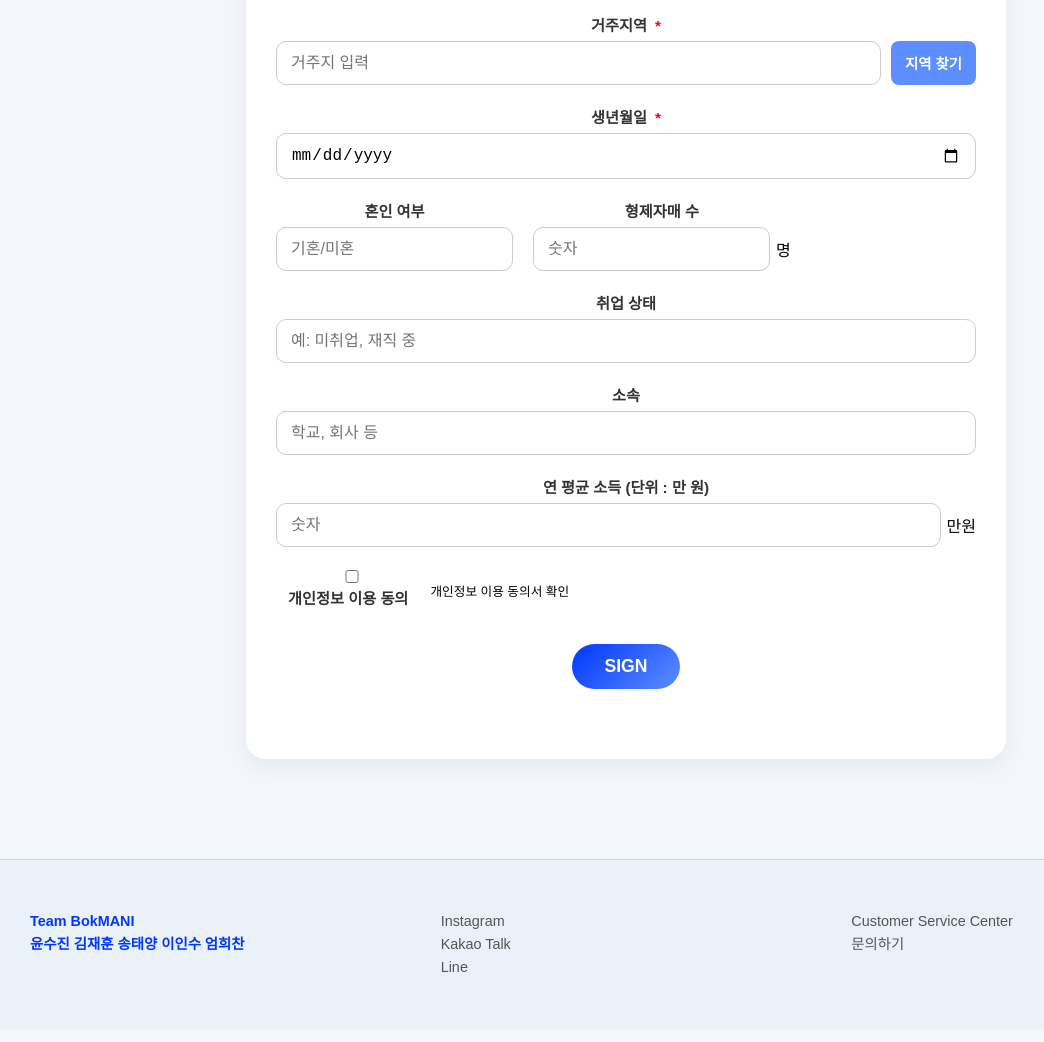
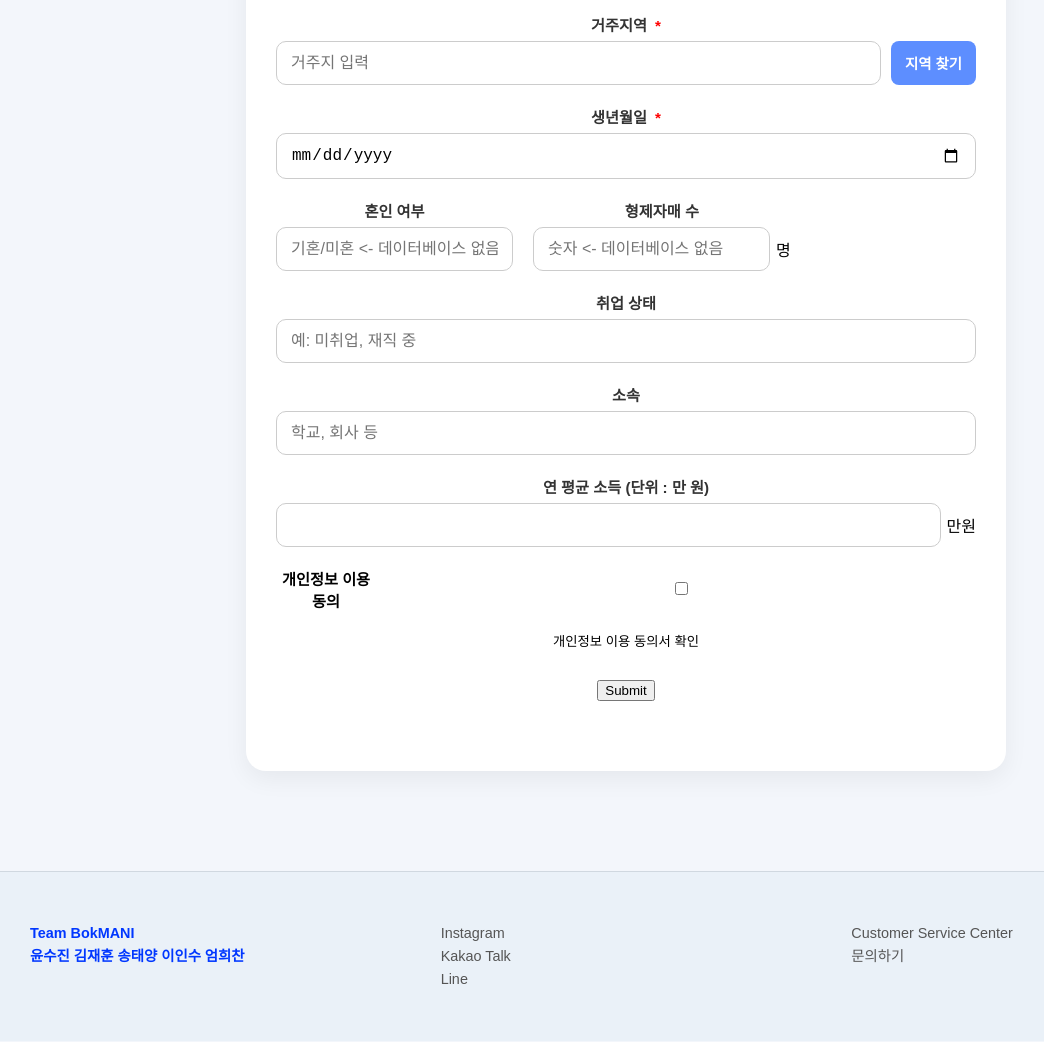
Before and after one commit to OpenSource-SW-Project-2025-1/Project001, a Django app: page /accounts/signup/ in a window 1280 px wide. Shown: the part 793-1835 px from the top of the page, without its empty margins (14-1058 px from the left). Run offline with Django 4.2, Linux system fonts and the light colour scheme; some web fonts are replaced.

Commit message:
edit submit html&script

```diff
--- a/templates/accounts/signup.html
+++ b/templates/accounts/signup.html
@@ -1,31 +1,36 @@
 {% extends 'base.html' %}
 {% load static %}
 {% block content %}
+
 <main class="main">
     <h2 class="login-title">회원가입</h2>
 
+    <!-- 주의사항 html -->
   <div class="form-guidelines">
     <p><strong style="color:red">* </strong>표시는 필수 입력 항목입니다.</p>
     <p>비밀번호와 아이디는 영문자, 숫자만 이용해 입력해 주세요.</p>
   </div>
-    <script>
-        document.getElementById('signup-btn').disabled = true;
-    </script>
 
+    <!-- 회원가입 form -->
   <form class="signup-form">
-    <!-- 아이디 / 비밀번호 -->
+
+    <!-- 아이디 / 비밀번호 박스 -->
     <div class="form-box">
+
+        <!-- 아이디 입력 html -->
       <div class="input-group">
         <label>아이디 <span class="required">*</span> <small>영문( 소문자 )와 숫자를 조합해 3~5자</small></label>
         <div class="inline-group">
-          <input type="text" id="username" placeholder="아이디 입력">
+          <input type="text" id="username" name ='user_id' placeholder="아이디 입력">
 
           <button class="check-btn" type="button" onclick="checkDuplicate()" >중복 확인</button>
         </div>
       </div>
+        <!-- 아이디 입력 script -->
         <script>
+            let valid_id = false;
             function checkDuplicate() {
-             const username = document.getElementById('username').value;
+                 const username = document.getElementById('username').value;
 
                  if (!/^[a-z0-9]{3,5}$/.test(username)) {
                      alert("아이디는 소문자+숫자 조합 3~5자여야 합니다.");
@@ -34,48 +39,51 @@
 
                fetch(`/check-username/?user=${username}`)
                 .then(response => response.json())
-                .then(data => {
+                .then(data =>{
+
                     if (data.exists) {
                         alert("이미 존재하는 아이디입니다.");
-                        document.getElementById('signup-btn').disabled = true;
+                        valid_id = false;
                     } else {
                          alert("사용 가능한 아이디입니다.");
-                        document.getElementById('signup-btn').disabled = false;
+                        valid_id = true;
                     }
                 });
             }
         </script>
 
+        <!-- 비밀번호 입력 html -->
       <div class="input-group">
         <label>비밀번호 <span class="required">*</span></label>
-        <input type="password" id="password" placeholder="9~24자, 대/소문자, 숫자 포함">
+        <input type="password" id="password" name='user_pw' placeholder="9~24자, 대/소문자, 숫자 포함">
       </div>
-
+        <!-- 비밀번호 확인 html -->
       <div class="input-group">
         <label>비밀번호 확인 <span class="required">*</span></label>
         <input type="password" id="confirm-password" placeholder="비밀번호 다시 입력">
       </div>
-
+        <!-- 비밀번호 확인 script -->
         <script>
+            let valid_pw = false;
             function validatePassword() {
               const pw = document.getElementById('password').value;
               const confirm = document.getElementById('confirm-password').value;
-              const signupBtn = document.getElementById('signup-btn');
               const pwRule = /^(?=.*[a-z])(?=.*[A-Z])(?=.*\d)[A-Za-z\d]{9,24}$/;
+
 
                   if (!pwRule.test(pw)) {
                     alert("비밀번호는 9~24자, 대/소문자 및 숫자를 포함해야 합니다.");
-                    signupBtn.disabled = true;
+                    valid_pw = false;
                     return false;
                   }
 
                     if (pw !== confirm) {
                         alert("비밀번호가 일치하지 않습니다.");
-                        signupBtn.disabled = true;
+                        valid_pw = false;
                         return false;
                     }
 
-                signupBtn.disabled = false;
+                valid_pw = true;
                 return true;
             }
 
@@ -84,74 +92,137 @@
             document.getElementById('confirm-password').addEventListener('input', validatePassword);
         </script>
 
+        <!-- 이메일 입력 html -->
       <div class="input-group">
         <label>사용자 이메일 <span class="required">*</span></label>
-        <input type="email" placeholder="이메일 입력">
+        <input type="email" name='email' id='email' placeholder="이메일 입력">
       </div>
+        <!-- 이메일 입력 script -->
+        <script>
+            let valid_email = false;
+            document.getElementById("email").addEventListener("input", function ()
+            {const x = document.getElementById('email').value;
+            if(x){valid_email = true;}
+            });
+        </script>
 
+        <!-- 사용자 번호 html -->
       <div class="input-group">
         <label>사용자 번호 <span class="required">*</span></label>
-        <input type="text" placeholder="숫자만 입력">
+        <input type="text" name='user_phone_no' id='phone_no' placeholder="숫자만 입력">
       </div>
+        <!-- 사용자 번호 script -->
+        <script>
+            let valid_phone = false;
+            document.getElementById("phone").addEventListener("input", function ()
+            {const x = document.getElementById('phone').value;
+            if(x){valid_phone = true;}
+            });
+        </script>
     </div>
 
-    <!-- 거주 정보 -->
+    <!-- 거주 정보 박스 -->
     <div class="form-box">
+
+        <!-- 거주지역 html -->
       <div class="input-group">
         <label>거주지역 <span class="required">*</span></label>
         <div class="inline-group">
-          <input type="text" placeholder="거주지 입력">
+          <input type="text" name='location' id='location' placeholder="거주지 입력">
           <button class="check-btn" type="button">지역 찾기</button>
         </div>
       </div>
+        <!-- 거주지역 script -->
+        <script>
+            let valid_location = false;
+            document.getElementById("location").addEventListener("input", function ()
+            {const x = document.getElementById('location').value;
+            if(x){valid_location = true;}
+            });
+        </script>
 
+        <!-- 생년월일 html -->
       <div class="input-group">
         <label>생년월일 <span class="required">*</span></label>
-        <input type="date">
+        <input type="date" name='user_birthdate' id='birthdate'>
       </div>
+        <!-- 생년월일 script -->
+        <script>
+            let valid_birthdate = false;
+            document.getElementById("birthdate").addEventListener("input", function ()
+            {const x = document.getElementById('birthdate').value;
+            if(x){valid_birthdate = true;}
+            });
+        </script>
 
+        <!-- 혼인여부/형제자매 수 html -->
       <div class="inline-pair">
         <div class="input-group">
           <label>혼인 여부</label>
-          <input type="text" placeholder="기혼/미혼">
+          <input type="text" placeholder="기혼/미혼 <- 데이터베이스 없음">
         </div>
         <div class="input-group">
           <label>형제자매 수</label>
           <div class="with-unit">
-            <input type="number" placeholder="숫자">
+            <input type="number" min="0" placeholder="숫자 <- 데이터베이스 없음">
             <span>명</span>
           </div>
         </div>
       </div>
 
+        <!-- 취업상태 html -->
       <div class="input-group">
         <label>취업 상태</label>
-        <input type="text" placeholder="예: 미취업, 재직 중">
+        <input type="text" name='user_job' placeholder="예: 미취업, 재직 중">
       </div>
 
+        <!-- 소속 html -->
       <div class="input-group">
         <label>소속</label>
-        <input type="text" placeholder="학교, 회사 등">
+        <input type="text" name='user_classification' placeholder="학교, 회사 등">
       </div>
 
+        <!-- 연 평균 소득 html -->
       <div class="input-group">
         <label>연 평균 소득 (단위 : 만 원)</label>
         <div class="with-unit">
-          <input type="text" placeholder="숫자">
+          <input type="text" name='user_income' min='0' max='10000000' oninput="checkInteger(this)">
           <span>만원</span>
         </div>
+          <!-- 연 평균 소득 script -->
+          <script>
+                function checkInteger(elem) {
+                     const value = elem.value;
+                     if (!/^[-]?\d*$/.test(value)) {
+                     elem.value = value.slice(0, -1); // 마지막 문자를 제거
+                    }}
+          </script>
       </div>
 
-      <div class="input-group checkbox-group">
-        <label>
-          <input type="checkbox"> <strong>개인정보 이용 동의</strong>
-        </label>
-        <small>개인정보 이용 동의서 확인</small>
-      </div>
+        <!-- 개인정보 이용 동의/submit html -->
+        <div>
+            <div class="input-group checkbox-group">
+                 <strong>개인정보 이용 동의</strong>
+                <input type="checkbox">
+            </div>
+            <div><small>개인정보 이용 동의서 확인</small></div>
+            <div class="submit-area">
+                <button type="submit" class="submit-btn">Submit</button>
+            </div>
+        </div>
 
-      <div class="submit-area">
-        <button type="submit" class="signup-btn">SIGN</button>
-      </div>
+        <!--  submit 활성화 script -->
+        <script>
+            console.log(valid_location);
+            console.log(valid_pw);
+            console.log(valid_id);
+            console.log(valid_birthdate);
+            console.log(valid_phone);
+            console.log(valid_email);
+
+            if(valid_location && valid_birthdate && valid_phone && valid_email && valid_pw && valid_id)
+            {document.getElementById('submit-btn').disabled = true;}
+        </script>
     </div>
   </form>
 </main>
```
